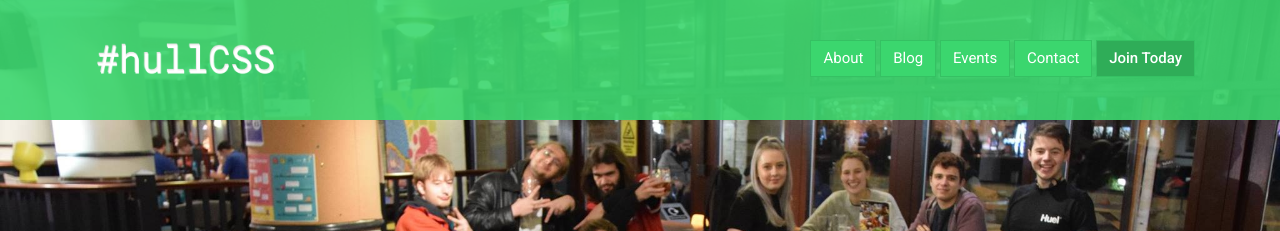
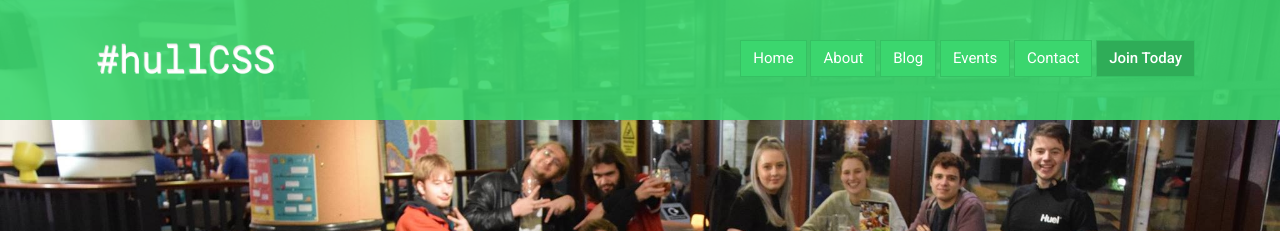
Before and after one commit to hullcss/hullcss-site, a Jekyll site: the page built from index.html, in a window 1280 px wide. Shown: the top 231 px of the page. Built offline with Jekyll 4.4.1, drawn with Linux system fonts in a browser that asks for light colours; nearby versions of some CDN libraries.

Commit message:
Update header.html

```diff
--- a/_includes/header.html
+++ b/_includes/header.html
@@ -5,6 +5,7 @@
     /></a>
 
     <div class="rightblock">
+      <a href="/" class="btn btn-success">Home</a>
       <a href="/about" class="btn btn-success">About</a>
       <a href="/blog" class="btn btn-success">Blog</a>
       <a href="//www.facebook.com/pg/hullCSS/events/" class="btn btn-success"
```
